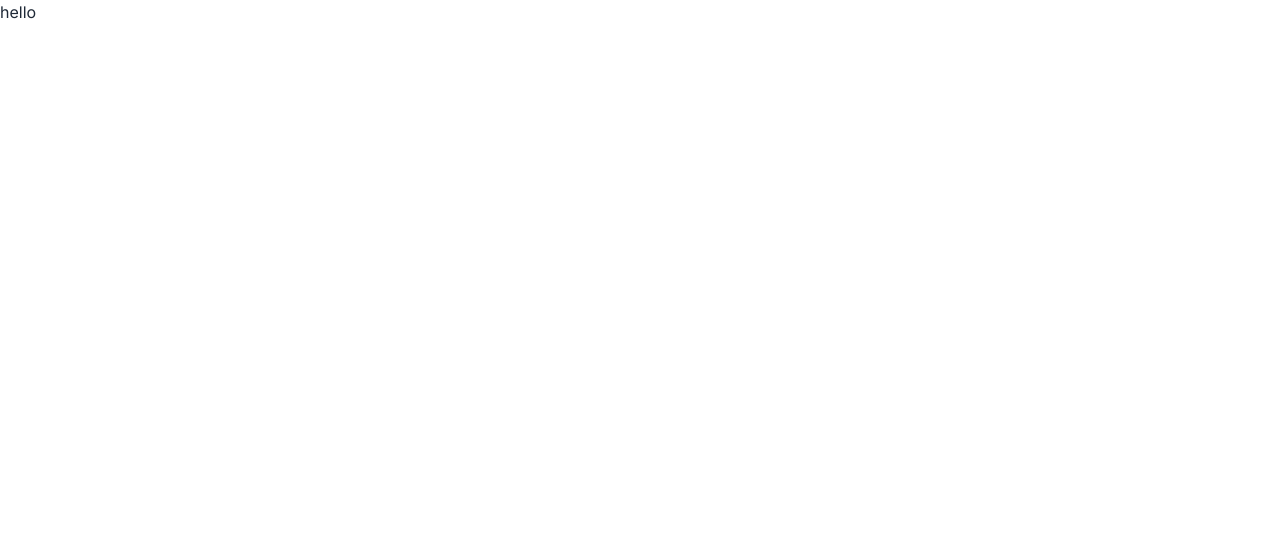
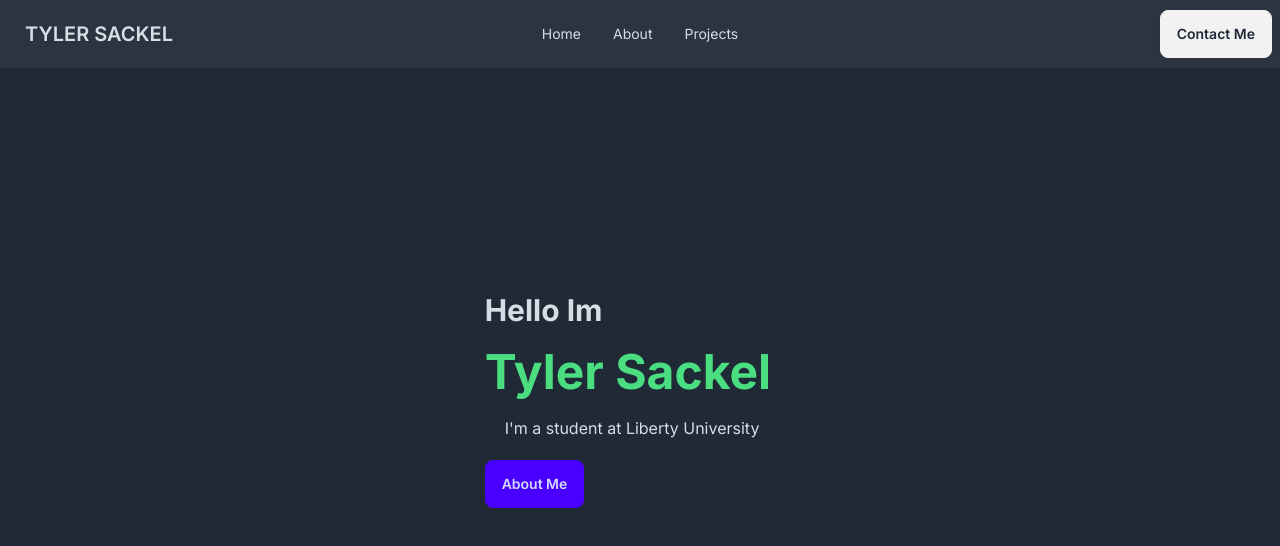
Before and after one commit to BiziLife/portfolio_website, a Next.js app: page / in a window 1280 px wide. Shown: the top 546 px of the page. Built offline with nearby package versions, Linux system fonts and the light colour scheme.

Commit message:
first commit

```diff
--- a/app/layout.tsx
+++ b/app/layout.tsx
@@ -18,6 +18,7 @@ export default function RootLayout({
   return (
     <html lang="en" className='m-0 p-0'>
       <body className={inter.className}>
+        <Nav />
         {children}
       </body>
     </html>
--- a/app/page.tsx
+++ b/app/page.tsx
@@ -8,7 +8,7 @@ const page: React.FC = () => {
   return (
     <div>
       <main>
-      <h1>hello</h1>
+       <Home />
 
       </main>
     </div>
```
